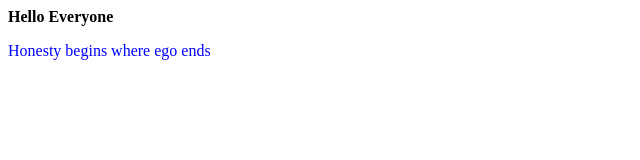
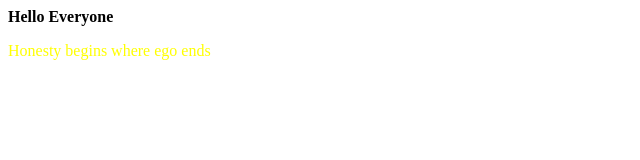
Before and after one commit to harshalpatil1117/first-git-exam, a plain HTML site: page index.html in a window 1280 px wide. Shown: the whole page, without its empty margins (0-640 px from the left). Drawn offline with Linux system fonts and the light colour scheme.

Commit message:
change in line no. 12 color blue to yellow

```diff
--- a/index.html
+++ b/index.html
@@ -9,6 +9,6 @@
 <body>
         <b>Hello Everyone</b>
 
-    <p style="color:blue">Honesty begins where ego ends</p>
+    <p style="color:yellow">Honesty begins where ego ends</p>
 </body>
 </html>
```
